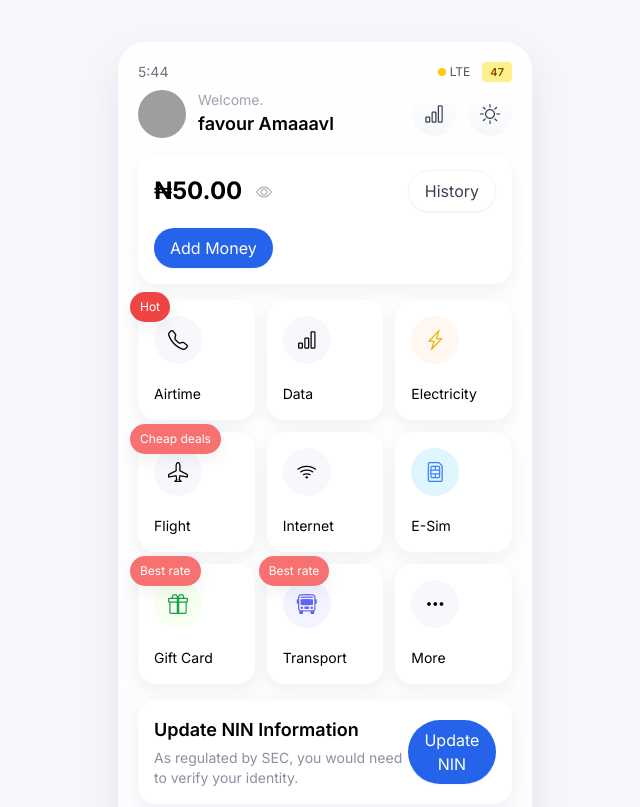
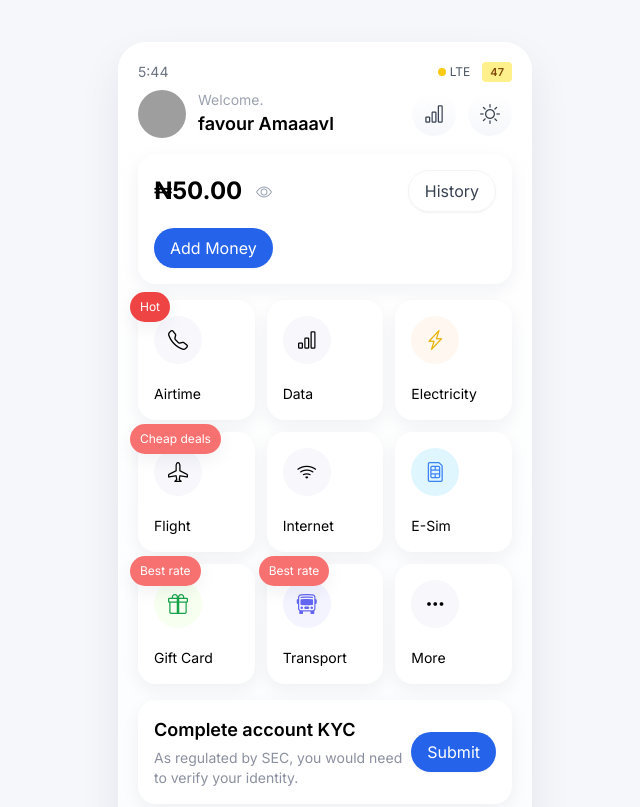
Before and after one commit to favouradjenuvurhe/pulsepoint, a plain HTML site: page developer/theme.html in a window 1280 px wide. Shown: the top 807 px of the page, without its empty margins (315-955 px from the left). Drawn offline with nearby package versions, Linux system fonts and the light colour scheme; grey boxes are pictures that could not be loaded.

Commit message:
Update theme.html

```diff
--- a/developer/theme.html
+++ b/developer/theme.html
@@ -85,7 +85,7 @@
         <div class="flex items-center justify-between mb-4">
           <div class="flex items-center gap-3">
             <div class="h-12 w-12 rounded-full overflow-hidden">
-              <img src="https://images.unsplash.com/photo-1544005313-94ddf0286df2?q=80&w=200&auto=format&fit=crop&crop=faces" class="w-full h-full object-cover" alt="avatar">
+              <img src="https://noteware.name.ng/wp-content/plugins/pulsepoint-bill-payment/assets/img/icon.png" class="w-full h-full object-cover" alt="avatar">
             </div>
             <div>
               <div class="text-sm text-gray-400">Welcome.</div>
@@ -179,10 +179,10 @@
         <!-- NIN Info -->
         <div class="card p-4 mb-4 flex items-center justify-between">
           <div>
-            <div class="font-semibold text-lg">Update NIN Information</div>
+            <div class="font-semibold text-lg">Complete account KYC</div>
             <div class="text-sm muted mt-1">As regulated by SEC, you would need to verify your identity.</div>
           </div>
-          <button class="px-4 py-2 rounded-full bg-blue-600 text-white shadow-sm">Update NIN</button>
+          <button class="px-4 py-2 rounded-full bg-blue-600 text-white shadow-sm">Submit</button>
         </div>
 
         <!-- Refer and Earn -->
```
